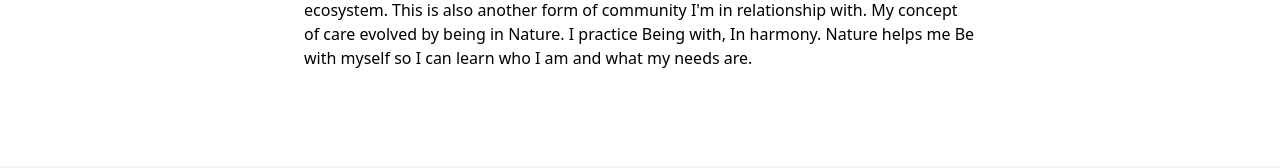
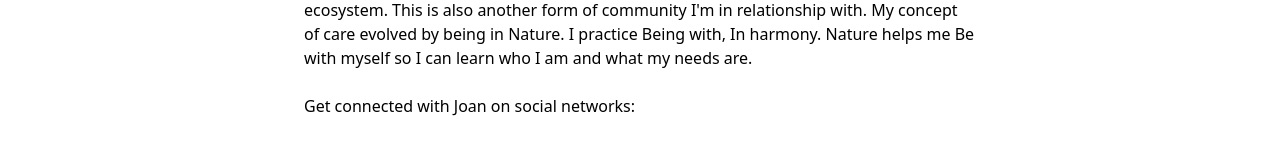
Before and after one commit to DindyalM/joan-3, a SvelteKit app: page / in a window 1280 px wide. Shown: the part 3258-3426 px from the top of the page. Built offline with nearby package versions, Linux system fonts and the light colour scheme.

Commit message:
2 files modified

```diff
--- a/src/routes/+layout.svelte
+++ b/src/routes/+layout.svelte
@@ -69,12 +69,10 @@
        <div class="invisible">Bughuhu<div>
       </a>
 
-      <a href="https://ko-fi.com/freshwatersociety" class="text-gray-600">
+      <a href="https://joanrupram.substack.com" class="text-gray-600">
       <img src="https://substackcdn.com/image/fetch/e_trim:10:white/e_trim:10:transparent/h_56,c_limit,f_auto,q_auto:good,fl_progressive:steep/https%3A%2F%2Fbucketeer-e05bbc84-baa3-437e-9518-adb32be77984.s3.amazonaws.com%2Fpublic%2Fimages%2F0e513e8f-7e94-4af4-af2f-e769735a12f0_1344x256.jpeg" alt="Jae &amp; The Goddexx " class="navbar-logo-wordmark ">
       </a>
     </div>
-
-
   </div>
 </footer>
 </div>
--- a/src/routes/+page.svelte
+++ b/src/routes/+page.svelte
@@ -74,6 +74,9 @@
                 My self-care and self love is a dynamic and enriching connection with my True Nature. I've strung a network of communities around me that supports my spiritual needs and strengthens my tenacity. I spend time practicing rituals like making fire and communing with water. I'm out in nature sitting with the trees and connecting with the sun, the clouds, the grass, the soil, the flowers, the insects, the wind. My self-care has me in nature a lot connecting with the Presence of the elements and the radiance of nature's ecosystem. This is also another form of community I'm in relationship with. My concept of care evolved by being in Nature. I practice Being with, In harmony. Nature helps me Be with myself so I can learn who I am and what my needs are.
             </p>
         </div>
+				<div class="pt-6">
+				<span>Get connected with Joan on social networks:</span>
+				</div>
       </article>
   </div>
 </main>
```
